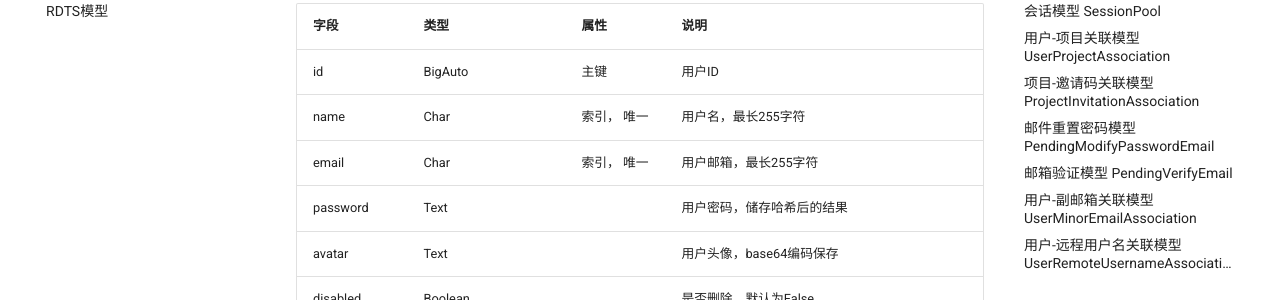
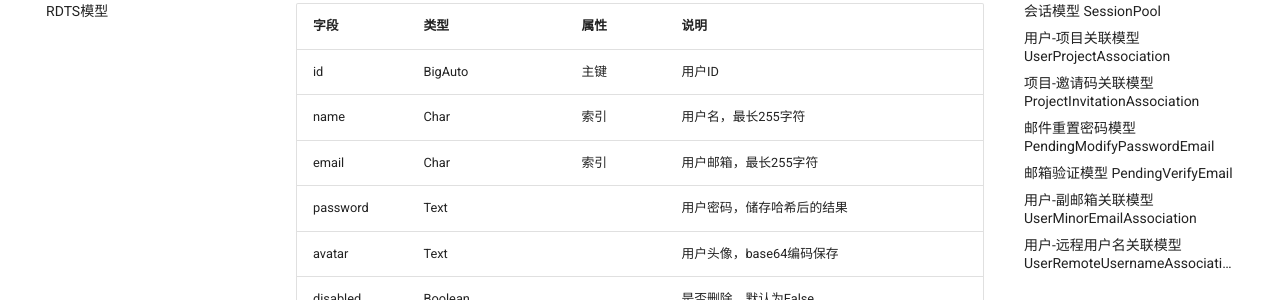
Before and after one commit to c7w/ReqMan-doc, an MkDocs documentation site: the page built from docs/model/ums.md, in a window 1280 px wide and 900 px high, scrolled down 550 px. Shown: the part 151-451 px from the top of the window. Built offline with MkDocs 1.6.1 and Material for MkDocs 9.7.7, drawn with Linux system fonts in a browser that asks for light colours.

Commit message:
[SR.006.805.I] Update 'User' Model key settings (#22)

```diff
--- a/docs/model/ums.md
+++ b/docs/model/ums.md
@@ -25,8 +25,8 @@
 |字段|类型|属性|说明|
 |-|-|-|-|
 |id |BigAuto |主键|用户ID|
-|name |Char |索引， 唯一|用户名，最长255字符|
-|email |Char |索引， 唯一|用户邮箱，最长255字符|
+|name |Char |索引|用户名，最长255字符|
+|email |Char |索引|用户邮箱，最长255字符|
 |password |Text ||用户密码，储存哈希后的结果|
 |avatar |Text| |用户头像，base64编码保存|
 |disabled |Boolean ||是否删除，默认为False|
```
